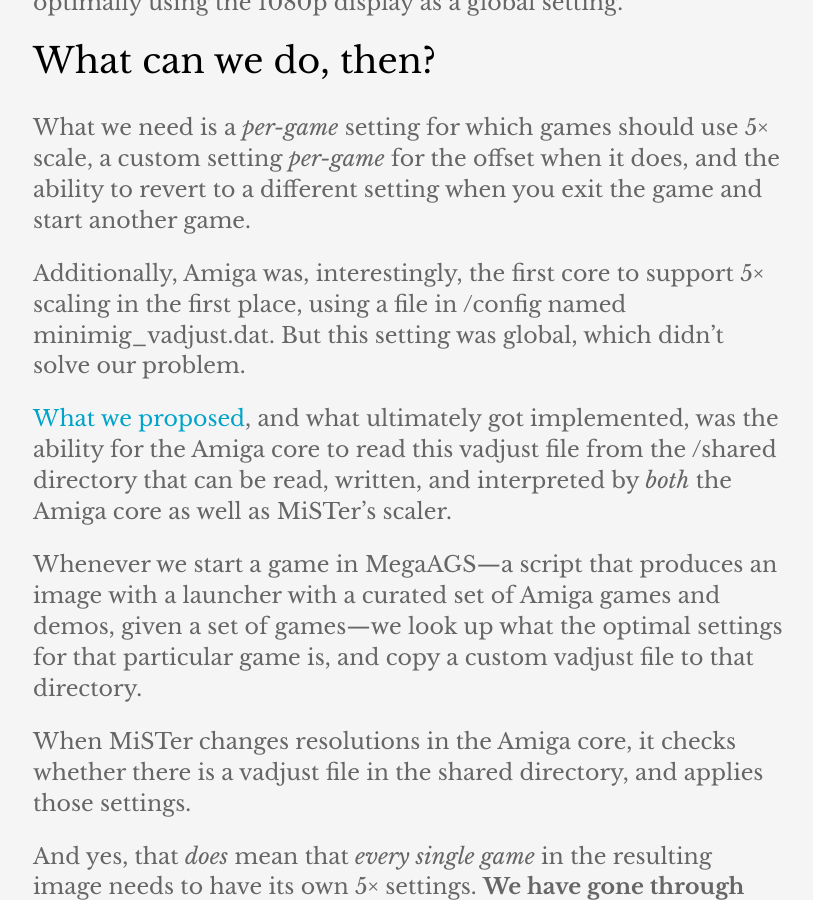
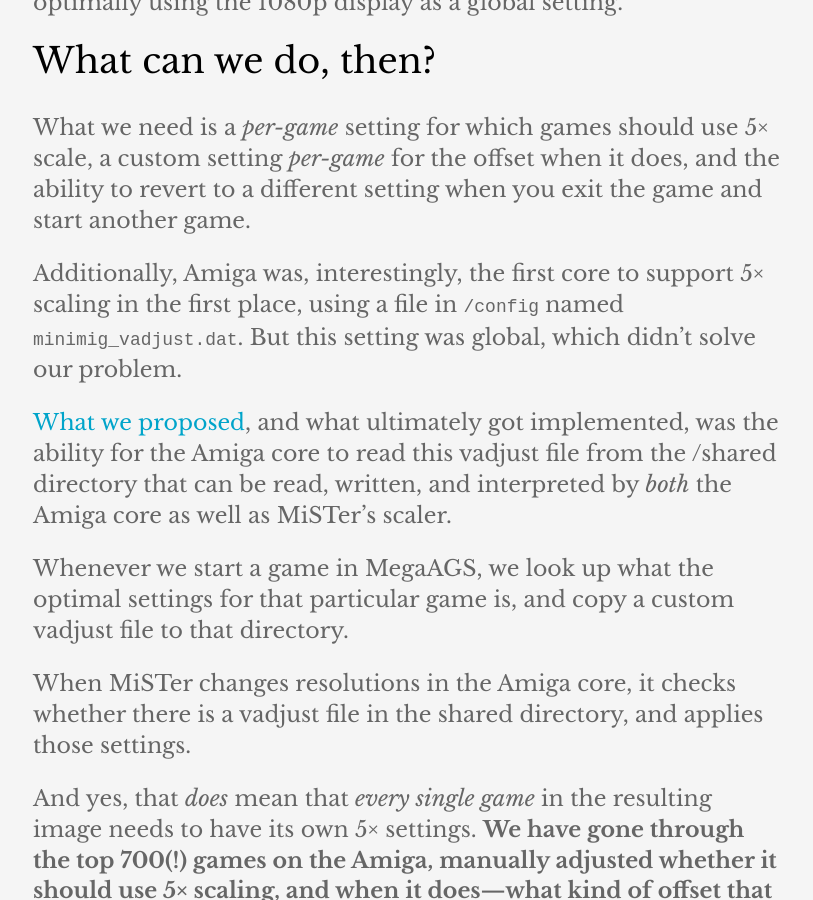
Before and after one commit to amigavision/amigavision.github.io, a Jekyll site: the page built from _posts/2021-03-14-5x.md, in a window 1280 px wide and 900 px high, scrolled down 4030 px. Shown: the whole window, without its empty margins (232-1045 px from the left). Built offline with Jekyll 4.4.1, drawn with Linux system fonts in a browser that asks for light colours; some of the changed text lies outside the part shown.

Commit message:
Typography

```diff
--- a/_posts/2021-03-14-5x.md
+++ b/_posts/2021-03-14-5x.md
@@ -6,7 +6,7 @@
 
 ##  What does this mean?
 
-First, as we say in the business—“Sometimes a GIF is worth a thousand words.”
+First, as we say in the business: “Sometimes a GIF is worth a thousand words.”
 
 Let's take a look at some example games—real screenshots from the core, superimposed on a TV graphic to give a better impression of how it appears in real life:
 
@@ -43,11 +43,11 @@
 
 What we need is a *per-game* setting for which games should use 5× scale, a custom setting *per-game* for the offset when it does, and the ability to revert to a different setting when you exit the game and start another game.
 
-Additionally, Amiga was, interestingly, the first core to support 5× scaling in the first place, using a file in /config named minimig_vadjust.dat. But this setting was global, which didn’t solve our problem.
+Additionally, Amiga was, interestingly, the first core to support 5× scaling in the first place, using a file in `/config` named `minimig_vadjust.dat`. But this setting was global, which didn’t solve our problem.
 
 [What we proposed], and what ultimately got implemented, was the ability for the Amiga core to read this vadjust file from the /shared directory that can be read, written, and interpreted by *both* the Amiga core as well as MiSTer’s scaler.
 
-Whenever we start a game in MegaAGS—a script that produces an image with a launcher with a curated set of Amiga games and demos, given a set of games—we look up what the optimal settings for that particular game is, and copy a custom vadjust file to that directory.
+Whenever we start a game in MegaAGS, we look up what the optimal settings for that particular game is, and copy a custom vadjust file to that directory.
 
 When MiSTer changes resolutions in the Amiga core, it checks whether there is a vadjust file in the shared directory, and applies those settings.
 
```
